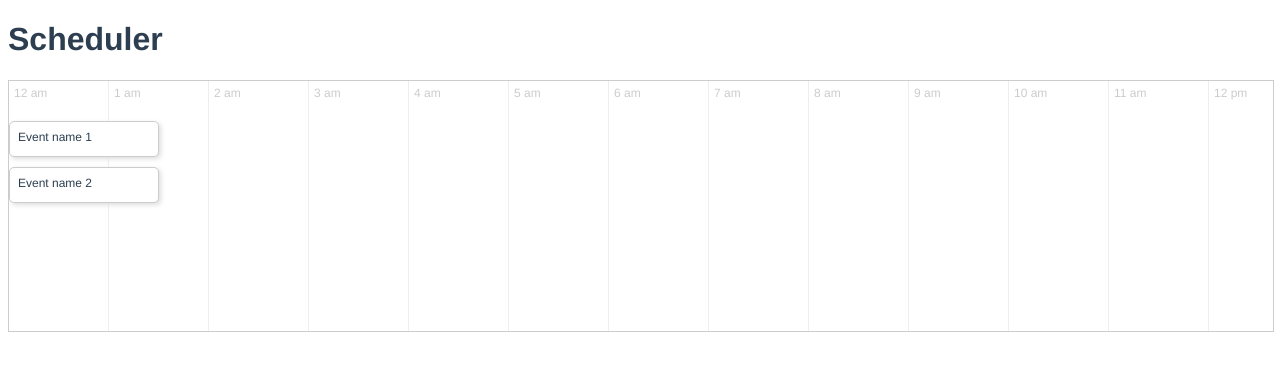
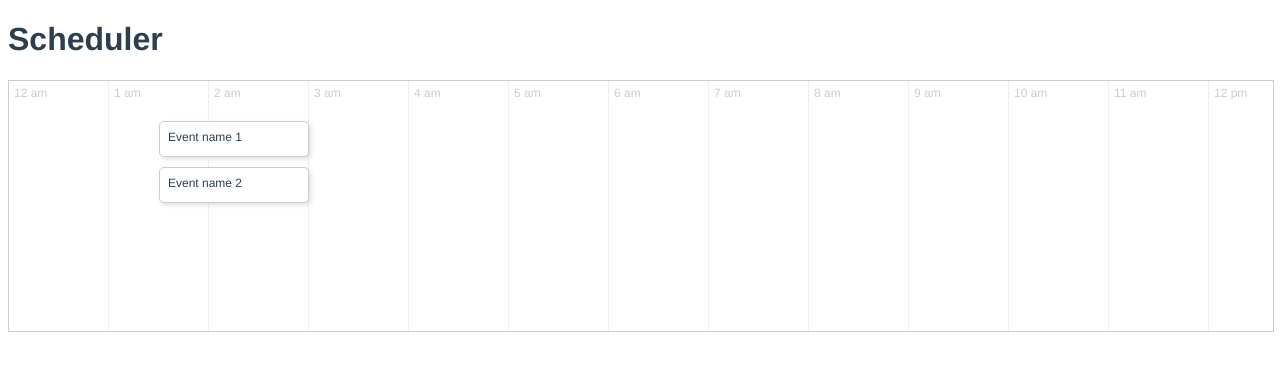
Before and after one commit to craigdanj/vue-day-schedule, a Vue app: page / in a window 1280 px wide. Shown: the top 370 px of the page. Built offline with nearby package versions, Linux system fonts and the light colour scheme.

Commit message:
events list passed as props

```diff
--- a/src/App.vue
+++ b/src/App.vue
@@ -1,6 +1,6 @@
 <template>
   <div id="app">
-    <Scheduler msg="Welcome to Your Vue.js + TypeScript App" />
+    <Scheduler :events="eventList" />
   </div>
 </template>
 
@@ -14,7 +14,16 @@ import Scheduler from "./components/Scheduler.vue";
   }
 })
 export default class App extends Vue {
-
+  private eventList = [
+    {
+      name: "Test Event",
+      time: new Date()
+    },
+    {
+      name: "Test Event 2",
+      time: new Date()
+    },
+  ]
 }
 </script>
 
--- a/src/components/Scheduler.vue
+++ b/src/components/Scheduler.vue
@@ -52,12 +52,12 @@ import { Component, Prop, Vue } from "vue-property-decorator";
 
 @Component
 export default class Scheduler extends Vue {
-  // @Prop() private msg!: string;
+  @Prop() private events!: [];
 
   private eventWidth = 150;
 
   mounted() {
-    // console.log('mounted');
+    console.log('mounted. Events >>', this.events);
   }
 }
 </script>
@@ -95,9 +95,13 @@ export default class Scheduler extends Vue {
 
 .scheduler-container .events .event-row {
   margin-bottom: 10px;
+  height: 36px;
+  position: relative;
 }
 
 .scheduler-container .events .event {
+  position: absolute;
+  top: 0px;
   width: 150px;
   height: 36px;
   background-color: white;
@@ -107,5 +111,7 @@ export default class Scheduler extends Vue {
   padding: 8px;
   font-size: 12px;
   box-shadow: 2px 2px 5px #DDD;
+
+  left: 150px; /* comment out later */
 }
 </style>
```
